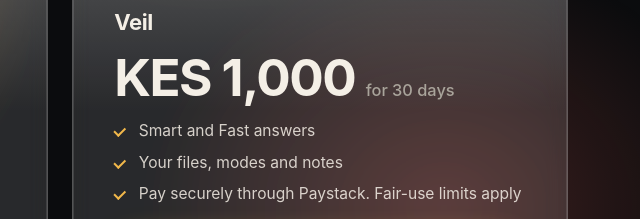
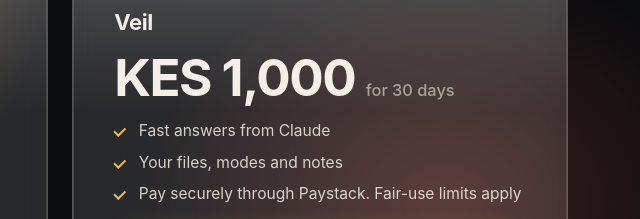
Before and after one commit to NdireS/veil-releases, a plain HTML site: page index.html in a window 1280 px wide. Shown: the part 6321-6540 px from the top of the page, 580-1220 px from the left. Drawn offline with Linux system fonts and the light colour scheme.

```diff
--- a/index.html
+++ b/index.html
@@ -445,7 +445,7 @@ footer a:hover, footer a:focus-visible { color: var(--bone); } footer a:active {
       <div class="plan glass" data-preset="frosted" data-reveal style="--i:3">
         <h3>Veil</h3>
         <p class="amount">KES 1,000 <small>for 30 days</small></p>
-        <ul><li>Smart and Fast answers</li><li>Your files, modes and notes</li><li>Pay securely through Paystack. Fair-use limits apply</li></ul>
+        <ul><li>Fast answers from Claude</li><li>Your files, modes and notes</li><li>Pay securely through Paystack. Fair-use limits apply</li></ul>
         <a class="btn btn-primary" href="https://github.com/NdireS/veil-releases/releases/latest/download/Veil-Setup.exe">Download for Windows</a>
       </div>
     </div>
```
